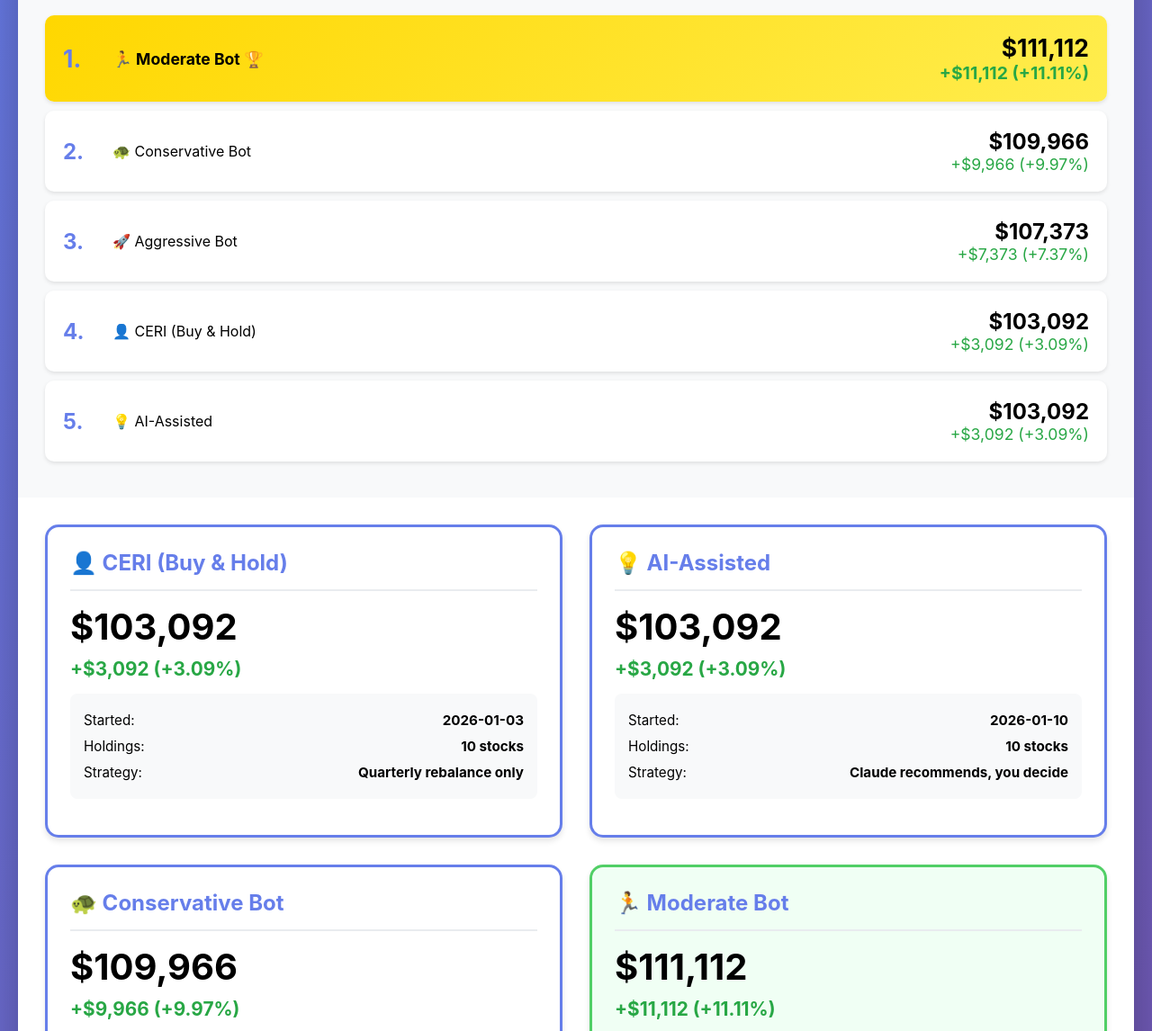
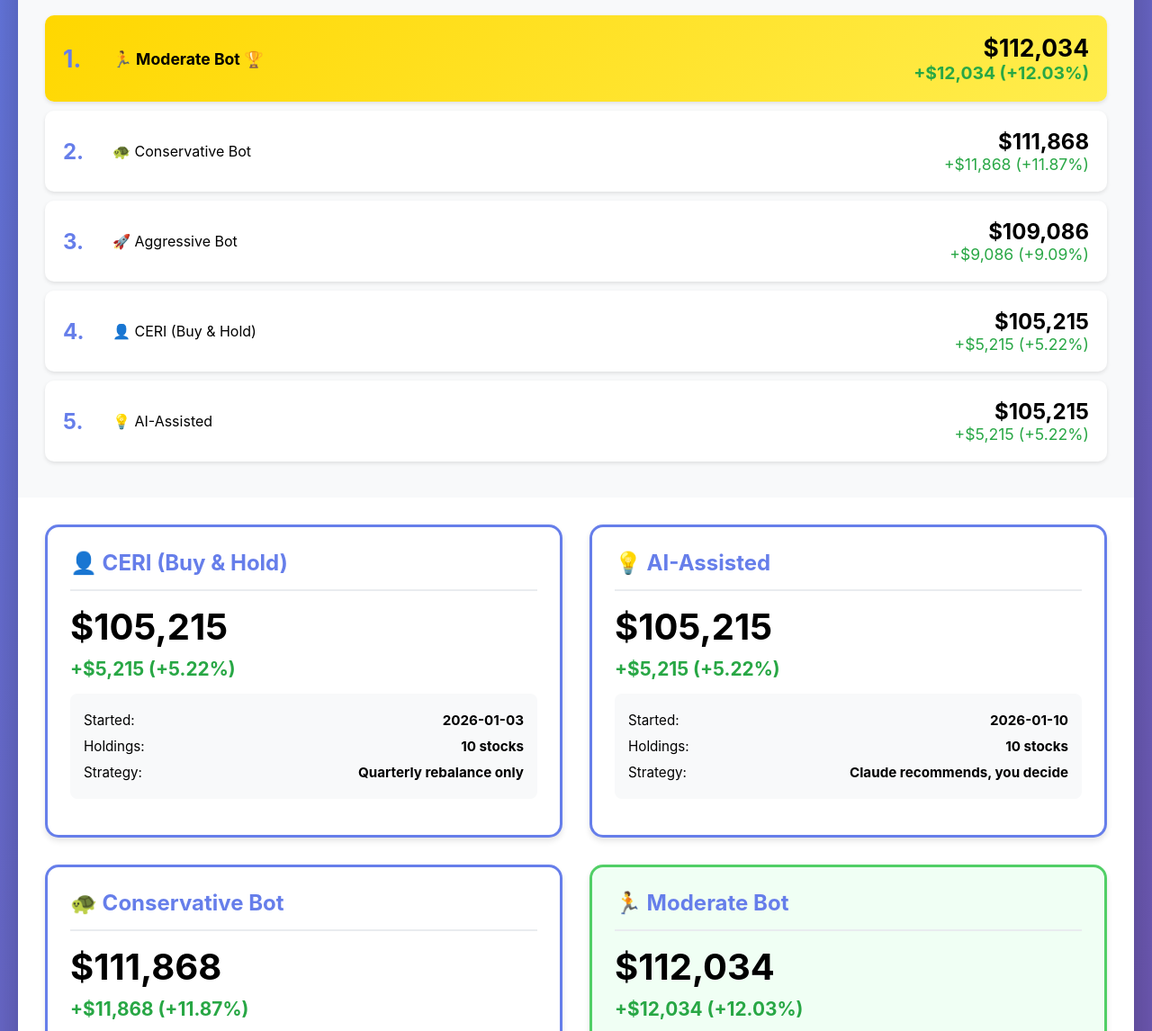
Before and after one commit to topeuph-ai/portfolio-tracker, a plain HTML site: page index.html in a window 1280 px wide. Shown: the part 348-1494 px from the top of the page at 90% size. Drawn offline with Linux system fonts and the light colour scheme.

Commit message:
🤖 Auto-update: 2026-11-27 21:12 EST

```diff
--- a/index.html
+++ b/index.html
@@ -160,7 +160,7 @@
             <div class="subtitle">Autonomous AI Trading Lab • Real Market Data</div>
             <div class="auto-badge">🤖 FULLY AUTONOMOUS</div>
             <div class="update-badge">
-                📊 Last Updated: November 26, 2026 at 09:12 PM EST
+                📊 Last Updated: November 27, 2026 at 09:12 PM EST
             </div>
             <p style="margin-top: 15px; font-size: 0.9em;">Updates automatically daily at 4:05 PM EST</p>
         </div>
@@ -174,9 +174,9 @@
                     <div>🏃 Moderate Bot 🏆</div>
                 </div>
                 <div style="text-align: right;">
-                    <div style="font-size: 1.5em; font-weight: bold;">$111,112</div>
+                    <div style="font-size: 1.5em; font-weight: bold;">$112,034</div>
                     <div class="positive" style="font-size: 1.1em;">
-                        +$11,112 (+11.11%)
+                        +$12,034 (+12.03%)
                     </div>
                 </div>
             </div>
@@ -187,9 +187,9 @@
                     <div>🐢 Conservative Bot </div>
                 </div>
                 <div style="text-align: right;">
-                    <div style="font-size: 1.5em; font-weight: bold;">$109,966</div>
+                    <div style="font-size: 1.5em; font-weight: bold;">$111,868</div>
                     <div class="positive" style="font-size: 1.1em;">
-                        +$9,966 (+9.97%)
+                        +$11,868 (+11.87%)
                     </div>
                 </div>
             </div>
@@ -200,9 +200,9 @@
                     <div>🚀 Aggressive Bot </div>
                 </div>
                 <div style="text-align: right;">
-                    <div style="font-size: 1.5em; font-weight: bold;">$107,373</div>
+                    <div style="font-size: 1.5em; font-weight: bold;">$109,086</div>
                     <div class="positive" style="font-size: 1.1em;">
-                        +$7,373 (+7.37%)
+                        +$9,086 (+9.09%)
                     </div>
                 </div>
             </div>
@@ -213,9 +213,9 @@
                     <div>👤 CERI (Buy & Hold) </div>
                 </div>
                 <div style="text-align: right;">
-                    <div style="font-size: 1.5em; font-weight: bold;">$103,092</div>
+                    <div style="font-size: 1.5em; font-weight: bold;">$105,215</div>
                     <div class="positive" style="font-size: 1.1em;">
-                        +$3,092 (+3.09%)
+                        +$5,215 (+5.22%)
                     </div>
                 </div>
             </div>
@@ -226,9 +226,9 @@
                     <div>💡 AI-Assisted </div>
                 </div>
                 <div style="text-align: right;">
-                    <div style="font-size: 1.5em; font-weight: bold;">$103,092</div>
+                    <div style="font-size: 1.5em; font-weight: bold;">$105,215</div>
                     <div class="positive" style="font-size: 1.1em;">
-                        +$3,092 (+3.09%)
+                        +$5,215 (+5.22%)
                     </div>
                 </div>
             </div>
@@ -241,9 +241,9 @@
                 <div class="bot-header">
                     <div class="bot-title">👤 CERI (Buy & Hold)</div>
                 </div>
-                <div class="bot-value">$103,092</div>
+                <div class="bot-value">$105,215</div>
                 <div style="font-size: 1.3em; font-weight: bold; margin-bottom: 15px;" class="positive">
-                    +$3,092 (+3.09%)
+                    +$5,215 (+5.22%)
                 </div>
 
                 <div class="bot-stats">
@@ -268,9 +268,9 @@
                 <div class="bot-header">
                     <div class="bot-title">💡 AI-Assisted</div>
                 </div>
-                <div class="bot-value">$103,092</div>
+                <div class="bot-value">$105,215</div>
                 <div style="font-size: 1.3em; font-weight: bold; margin-bottom: 15px;" class="positive">
-                    +$3,092 (+3.09%)
+                    +$5,215 (+5.22%)
                 </div>
 
                 <div class="bot-stats">
@@ -295,9 +295,9 @@
                 <div class="bot-header">
                     <div class="bot-title">🐢 Conservative Bot</div>
                 </div>
-                <div class="bot-value">$109,966</div>
+                <div class="bot-value">$111,868</div>
                 <div style="font-size: 1.3em; font-weight: bold; margin-bottom: 15px;" class="positive">
-                    +$9,966 (+9.97%)
+                    +$11,868 (+11.87%)
                 </div>
 
                 <div class="bot-stats">
@@ -372,9 +372,9 @@
                 <div class="bot-header">
                     <div class="bot-title">🏃 Moderate Bot</div>
                 </div>
-                <div class="bot-value">$111,112</div>
+                <div class="bot-value">$112,034</div>
                 <div style="font-size: 1.3em; font-weight: bold; margin-bottom: 15px;" class="positive">
-                    +$11,112 (+11.11%)
+                    +$12,034 (+12.03%)
                 </div>
 
                 <div class="bot-stats">
@@ -449,9 +449,9 @@
                 <div class="bot-header">
                     <div class="bot-title">🚀 Aggressive Bot</div>
                 </div>
-                <div class="bot-value">$107,373</div>
+                <div class="bot-value">$109,086</div>
                 <div style="font-size: 1.3em; font-weight: bold; margin-bottom: 15px;" class="positive">
-                    +$7,373 (+7.37%)
+                    +$9,086 (+9.09%)
                 </div>
 
                 <div class="bot-stats">
```
